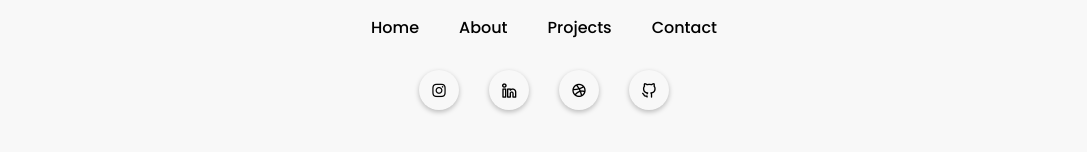
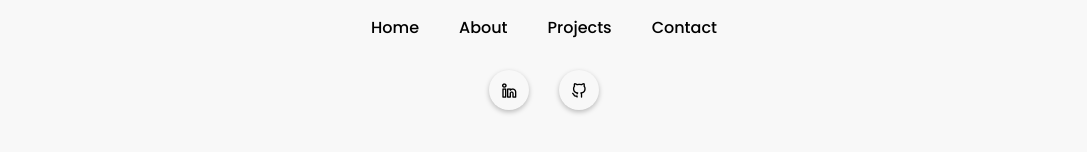
Before and after one commit to RayGirl/personal-portfolio, a plain HTML site: page index.html in a window 1280 px wide. Shown: the part 2673-2825 px from the top of the page, without its empty margins (96-1183 px from the left). Drawn offline with nearby package versions, Linux system fonts and the light colour scheme.

Commit message:
final-commit

```diff
--- a/index.html
+++ b/index.html
@@ -201,9 +201,7 @@
             </ul>
         </div>
         <div class="footer-social-icons">
-            <div class="icon"><i class="uil uil-instagram"></i></div>
             <div class="icon"><i class="uil uil-linkedin-alt"></i></div>
-            <div class="icon"><i class="uil uil-dribbble"></i></div>
             <div class="icon"><i class="uil uil-github-alt"></i></div>
         </div>
         <div class="bottom-footer">
@@ -216,13 +214,10 @@
 
 
 
-    <!-- ----- TYPING JS Link ----- -->
     <script src="https://unpkg.com/typed.js@2.0.16/dist/typed.umd.js"></script>
 
-       <!-- ----- SCROLL REVEAL JS Link----- -->
     <script src="https://unpkg.com/scrollreveal"></script>
 
-    <!-- ----- MAIN JS ----- -->
     <script src="script.js"></script>
 </body>
 </html>
```
